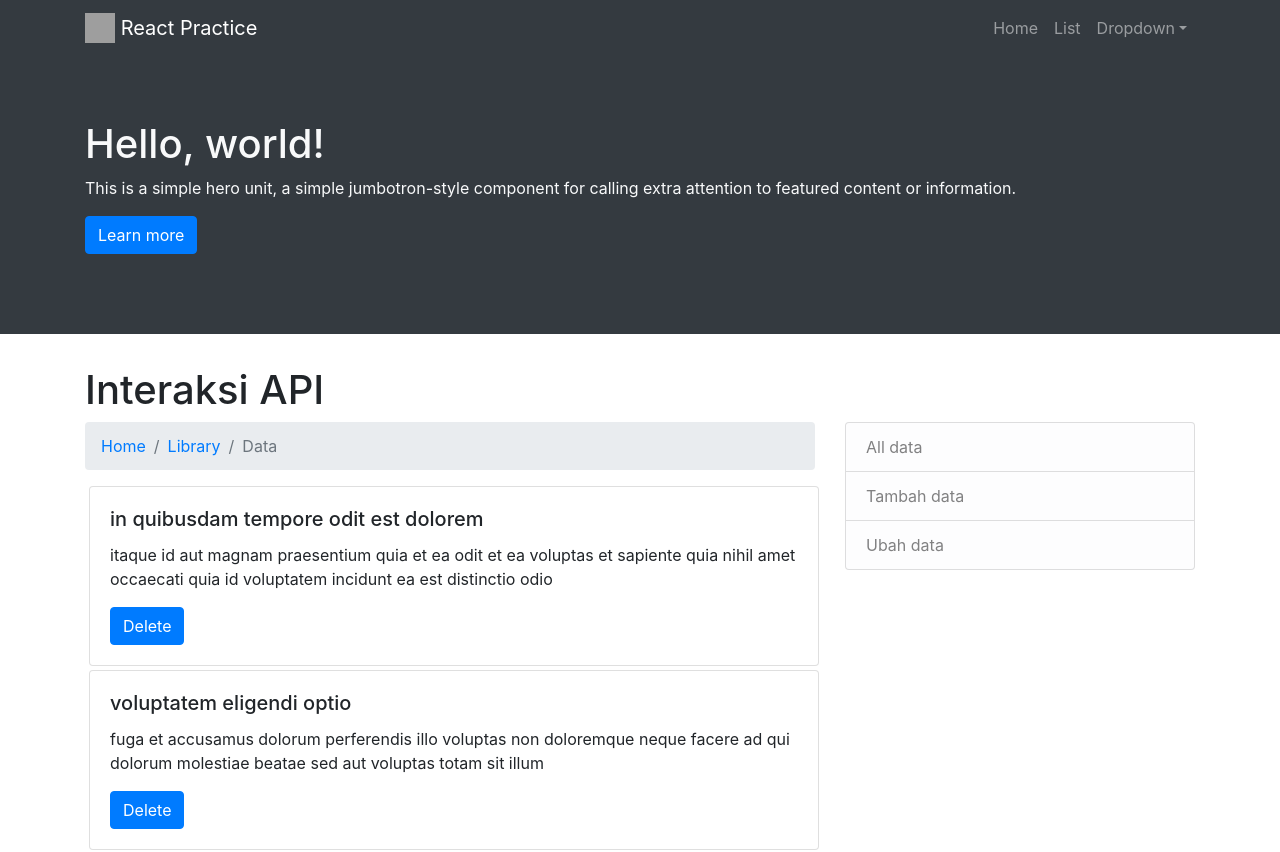
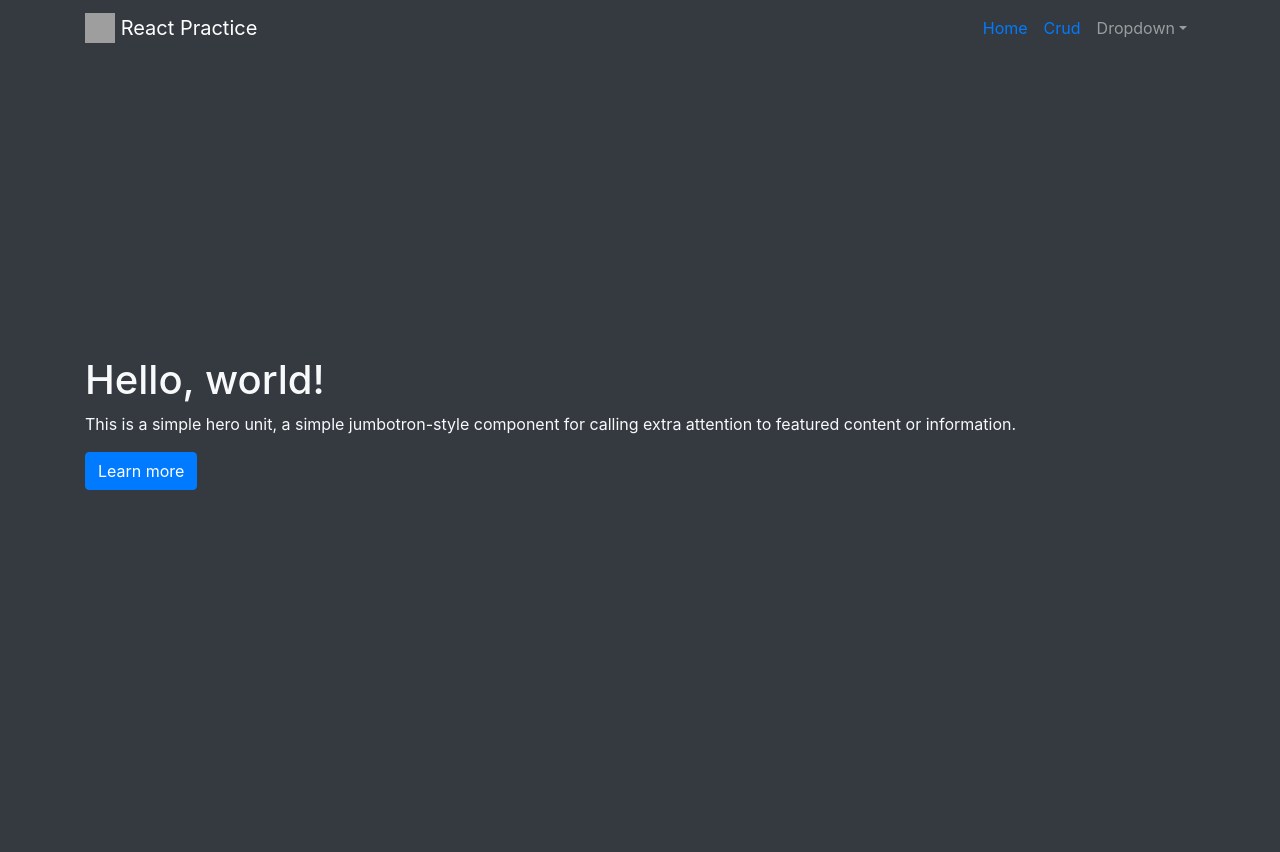
Before and after one commit to mambaur/react-apps, a React (Create React App) app: page / in a window 1280 px wide. Shown: the top 852 px of the page. Built offline with nearby package versions, Linux system fonts and the light colour scheme; data requests are answered from the project's data file; grey boxes are pictures that could not be loaded.

Commit message:
post api, merubah struktur folder, menambah halaman home

```diff
--- a/db.json
+++ b/db.json
@@ -1,29 +1,5 @@
 {
   "posts": [
-    {
-      "userId": 2,
-      "id": 12,
-      "title": "in quibusdam tempore odit est dolorem",
-      "body": "itaque id aut magnam\npraesentium quia et ea odit et ea voluptas et\nsapiente quia nihil amet occaecati quia id voluptatem\nincidunt ea est distinctio odio"
-    },
-    {
-      "userId": 2,
-      "id": 14,
-      "title": "voluptatem eligendi optio",
-      "body": "fuga et accusamus dolorum perferendis illo voluptas\nnon doloremque neque facere\nad qui dolorum molestiae beatae\nsed aut voluptas totam sit illum"
-    },
-    {
-      "userId": 2,
-      "id": 15,
-      "title": "eveniet quod temporibus",
-      "body": "reprehenderit quos placeat\nvelit minima officia dolores impedit repudiandae molestiae nam\nvoluptas recusandae quis delectus\nofficiis harum fugiat vitae"
-    },
-    {
-      "userId": 2,
-      "id": 16,
-      "title": "sint suscipit perspiciatis velit dolorum rerum ipsa laboriosam odio",
-      "body": "suscipit nam nisi quo aperiam aut\nasperiores eos fugit maiores voluptatibus quia\nvoluptatem quis ullam qui in alias quia est\nconsequatur magni mollitia accusamus ea nisi voluptate dicta"
-    },
     {
       "userId": 2,
       "id": 17,
@@ -497,12 +473,6 @@
       "id": 95,
       "title": "id minus libero illum nam ad officiis",
       "body": "earum voluptatem facere provident blanditiis velit laboriosam\npariatur accusamus odio saepe\ncumque dolor qui a dicta ab doloribus consequatur omnis\ncorporis cupiditate eaque assumenda ad nesciunt"
-    },
-    {
-      "userId": 10,
-      "id": 96,
-      "title": "quaerat velit veniam amet cupiditate aut numquam ut sequi",
-      "body": "in non odio excepturi sint eum\nlabore voluptates vitae quia qui et\ninventore itaque rerum\nveniam non exercitationem delectus aut"
     }
   ],
   "comments": [],
--- a/src/component/breadcrumb/breadcrumb.jsx
+++ b/src/component/breadcrumb/breadcrumb.jsx
@@ -3,7 +3,7 @@ import Breadcrumb from 'react-bootstrap/Breadcrumb';
 
 const BreadcrumbWidget = ()=>{
     return (
-        <Breadcrumb>
+        <Breadcrumb className="bg-dark">
             <Breadcrumb.Item href="#">Home</Breadcrumb.Item>
             <Breadcrumb.Item href="https://getbootstrap.com/docs/4.0/components/breadcrumb/">
                 Library
--- a/src/component/card/card.jsx
+++ b/src/component/card/card.jsx
@@ -5,7 +5,7 @@ class CardWidget extends Component{
     render(){
         return (
             <Fragment>
-                <Card className="m-1" style={{ width: '100%' }}>
+                <Card className="my-1" style={{ width: '100%' }}>
                     {/* <Card.Img variant="top" src="holder.js/100px180" /> */}
                     <Card.Body>
                         <Card.Title>{this.props.data.title}</Card.Title>
--- a/src/component/navbar/navbar.jsx
+++ b/src/component/navbar/navbar.jsx
@@ -1,5 +1,6 @@
 import React, {Component, Fragment} from 'react';
 import { Navbar, Nav, NavDropdown, Container } from 'react-bootstrap';
+import {Link} from 'react-router-dom';
 
 class NavbarWidget extends Component {
     render(){
@@ -7,7 +8,7 @@ class NavbarWidget extends Component {
             <Fragment>
                 <Navbar sticky="top" collapseOnSelect expand="lg" bg="dark" variant="dark">
                     <Container>
-                    <Navbar.Brand href="#home">
+                    <Navbar.Brand href="/">
                         <img
                             src="https://react-bootstrap.netlify.app/logo.svg"
                             width="30"
@@ -22,9 +23,11 @@ class NavbarWidget extends Component {
                             {/* Dummy */}
                         </Nav>
                         <Nav>
-                            <Nav.Link href="#deets">Home</Nav.Link>
-                            <Nav.Link href="#memes">
-                                List
+                            <Nav.Link>
+                                <Link to="/">Home</Link>
+                            </Nav.Link>
+                            <Nav.Link>
+                                <Link to="/crud">Crud</Link>
                             </Nav.Link>
                             <NavDropdown title="Dropdown" id="collasible-nav-dropdown">
                                 <NavDropdown.Item href="#action/3.1">Action</NavDropdown.Item>
--- a/src/component/sidebar/sidebar.jsx
+++ b/src/component/sidebar/sidebar.jsx
@@ -6,13 +6,13 @@ class SidebarWidget extends Component {
         return(
             <Fragment>
                 <ListGroup>
-                    <ListGroup.Item action variant="light">
+                    <ListGroup.Item onClick={()=>this.props.onMenuClick('getAll')} action variant="light">
                         All data
                     </ListGroup.Item>
-                    <ListGroup.Item action variant="light">
+                    <ListGroup.Item onClick={()=>this.props.onMenuClick('addData')} action variant="light">
                         Tambah data
                     </ListGroup.Item>
-                    <ListGroup.Item action variant="light">
+                    <ListGroup.Item onClick={()=>this.props.onMenuClick('editData')} action variant="light">
                         Ubah data
                     </ListGroup.Item>
                 </ListGroup>
--- a/src/container/home/home.jsx
+++ /dev/null
@@ -1,66 +0,0 @@
-import React, {Component, Fragment} from 'react';
-import CardWidget from '../../component/card/card';
-import NavbarWidget from '../../component/navbar/navbar';
-import SidebarWidget from '../../component/sidebar/sidebar';
-import JumbotronWidget from '../../component/jumbotron/jumbotron';
-import BreadcrumbWidget from '../../component/breadcrumb/breadcrumb';
-import { Container, Row, Col } from 'react-bootstrap';
-import axios from 'axios';
-import 'bootstrap/dist/css/bootstrap.min.css';
-
-// npx json-server --watch db.json --port 3004
-
-class Home extends Component{
-    state = {
-        post: [],
-    }
-
-    getPostAPI = ()=>{
-        axios.get('http://localhost:3004/posts')
-            .then((response)=>{
-                this.setState({
-                    post: response.data,
-                })
-            })
-    }
-
-    handleDelete = (id)=>{
-        axios.delete(`http://localhost:3004/posts/${id}`)
-            .then((response)=>{
-                console.log(response)
-                this.getPostAPI()
-            })
-    }
-
-    componentDidMount () {
-        this.getPostAPI()
-    }
-
-    render(){
-        return (
-            <Fragment>
-                <NavbarWidget/>
-                <JumbotronWidget/>
-                <Container className="my-4">
-                    <h1>Interaksi API</h1>
-                    <Row>
-                        <Col sm={8}>
-                            <BreadcrumbWidget/>
-                        {
-                            this.state.post.map(post => {
-                                return <CardWidget key={post.id} data={post} onDeleteClick={this.handleDelete}/>
-                            })
-                        }
-                        </Col>
-
-                        <Col sm={4}>
-                            <SidebarWidget/>
-                        </Col>
-                    </Row>
-                </Container>
-            </Fragment>
-        )
-    }
-}
-
-export default Home;
--- /dev/null
+++ b/src/container/pages/crud/crud.jsx
@@ -0,0 +1,128 @@
+import React, {Component, Fragment} from 'react';
+import CardWidget from '../../../component/card/card';
+import NavbarWidget from '../../../component/navbar/navbar';
+import SidebarWidget from '../../../component/sidebar/sidebar';
+import JumbotronWidget from '../../../component/jumbotron/jumbotron';
+import BreadcrumbWidget from '../../../component/breadcrumb/breadcrumb';
+import { Container, Row, Col, Card, Form, Button } from 'react-bootstrap';
+import axios from 'axios';
+import 'bootstrap/dist/css/bootstrap.min.css';
+
+// npx json-server --watch db.json --port 3004
+
+class Crud extends Component{
+    state = {
+        post: [],
+        content: 'getAll',
+        postKey: {
+            userId: 1,
+            id: 1,
+            title: '',
+            body: '',
+        }
+    }
+
+    getPostAPI = ()=>{
+        axios.get('http://localhost:3004/posts?_sort=id&_order=desc')
+            .then((res)=>{
+                this.setState({
+                    post: res.data,
+                })
+            })
+    }
+
+    postDataToAPI = ()=>{
+        axios.post('http://localhost:3004/posts', this.state.postKey)
+            .then((res)=>{
+                alert('Insert data success!')
+            }, (err)=>{
+                console.log(err)
+            })
+    }
+
+    handleDelete = (id)=>{
+        axios.delete(`http://localhost:3004/posts/${id}`)
+            .then((res)=>{
+                this.getPostAPI()
+            })
+    }
+
+    handleMenuClick = (value)=>{
+        this.setState({
+            content: value
+        }, ()=>{
+            this.getPostAPI()
+        })
+    }
+
+    handleSubmit = ()=>{
+        this.postDataToAPI();
+    }
+
+    handleFormChange = (event)=>{
+        let postKeyNew = {...this.state.postKey};
+        let timestamp = new Date().getTime();
+        postKeyNew['id'] = timestamp;
+        postKeyNew[event.target.name] = event.target.value;
+        this.setState({
+            postKey: postKeyNew
+        })
+    }
+
+    componentDidMount () {
+        this.getPostAPI()
+    }
+
+    render(){
+        return (
+            <Fragment>
+                <NavbarWidget/>
+                <JumbotronWidget/>
+                <Container className="my-4">
+                    {
+                        this.state.content === 'getAll' ? (
+                            <h1>Get Data Fake API</h1>
+                        ): this.state.content === 'addData' ? (
+                            <h1>Post Data Fake API</h1>
+                        ): this.state.content === 'editData' ? (
+                            <h1>Put Data Fake API</h1>
+                        ):(null)
+                    }
+
+                    <Row>
+                        <Col sm={8}>
+                            <BreadcrumbWidget/>
+                        {
+                            this.state.content === 'getAll' ? (
+                                this.state.post.map(post => {
+                                    return <CardWidget key={post.id} data={post} onDeleteClick={this.handleDelete}/>
+                                })
+                            ):this.state.content === 'addData' ?(
+                                <Card className="p-3">
+                                    <Form.Group controlId="exampleForm.ControlInput1">
+                                        <Form.Label>Title</Form.Label>
+                                        <Form.Control type="text" name="title" placeholder="Input title..." onChange={this.handleFormChange}/>
+                                    </Form.Group>
+                                    <Form.Group controlId="exampleForm.ControlTextarea1">
+                                        <Form.Label>Article content</Form.Label>
+                                        <Form.Control as="textarea" name="body" rows="3" onChange={this.handleFormChange}/>
+                                    </Form.Group>
+                                    <Button variant="primary" onClick={this.handleSubmit} type="submit">
+                                        Tambah
+                                    </Button>
+                                </Card>
+                            ):(null)
+                        }
+                        </Col>
+
+                        <Col sm={4}>
+                            <SidebarWidget onMenuClick={this.handleMenuClick}/>
+                        </Col>
+                    </Row>
+                </Container>
+            </Fragment>
+        )
+    }
+}
+
+export default Crud;
--- /dev/null
+++ b/src/container/pages/home/home.css
@@ -0,0 +1,9 @@
+.home-jumbotron{
+    height: 100vh;
+}
+
+.home-jumbotron .jumbotron-content{
+    position: relative;
+    top: 50%;
+    margin-top: -100px;
+}
--- /dev/null
+++ b/src/container/pages/home/home.jsx
@@ -0,0 +1,29 @@
+import React, {Component, Fragment} from 'react';
+import NavbarWidget from '../../../component/navbar/navbar';
+import {Jumbotron, Button, Container} from 'react-bootstrap';
+import 'bootstrap/dist/css/bootstrap.min.css';
+import './home.css'
+
+class Home extends Component {
+    render(){
+        return(
+            <Fragment>
+                <NavbarWidget/>
+                <Jumbotron className="bg-dark home-jumbotron" fluid>
+                    <Container className="jumbotron-content">
+                        <h1 className="text-light">Hello, world!</h1>
+                        <p className="text-light">
+                            This is a simple hero unit, a simple jumbotron-style component for calling
+                            extra attention to featured content or information.
+                        </p>
+                        <p>
+                            <Button variant="primary">Learn more</Button>
+                        </p>
+                    </Container>
+                </Jumbotron>
+            </Fragment>
+        )
+    }
+}
+
+export default Home;
--- /dev/null
+++ b/src/container/routes/route.jsx
@@ -0,0 +1,26 @@
+import React, {Component, Fragment} from 'react';
+import {BrowserRouter as Router, Route} from 'react-router-dom';
+import 'bootstrap/dist/css/bootstrap.min.css';
+import Crud from '../pages/crud/crud';
+import Home from '../pages/home/home';
+
+// npx json-server --watch db.json --port 3004
+
+class RouteWidget extends Component{
+    // state = {
+    //     post: [],
+    // }
+
+    render(){
+        return (
+            <Router>
+                <Fragment>
+                    <Route path="/" exact component={Home}/>
+                    <Route path="/crud" component={Crud}/>
+                </Fragment>
+            </Router>
+        )
+    }
+}
+
+export default RouteWidget;
--- a/src/index.js
+++ b/src/index.js
@@ -1,12 +1,12 @@
 import React from 'react';
 import ReactDOM from 'react-dom';
 import './index.css';
-import Home from './container/home/home';
+import RouteWidget from './container/routes/route';
 import * as serviceWorker from './serviceWorker';
 
 ReactDOM.render(
   <React.StrictMode>
-    <Home />
+    <RouteWidget />
   </React.StrictMode>,
   document.getElementById('root')
 );
```
